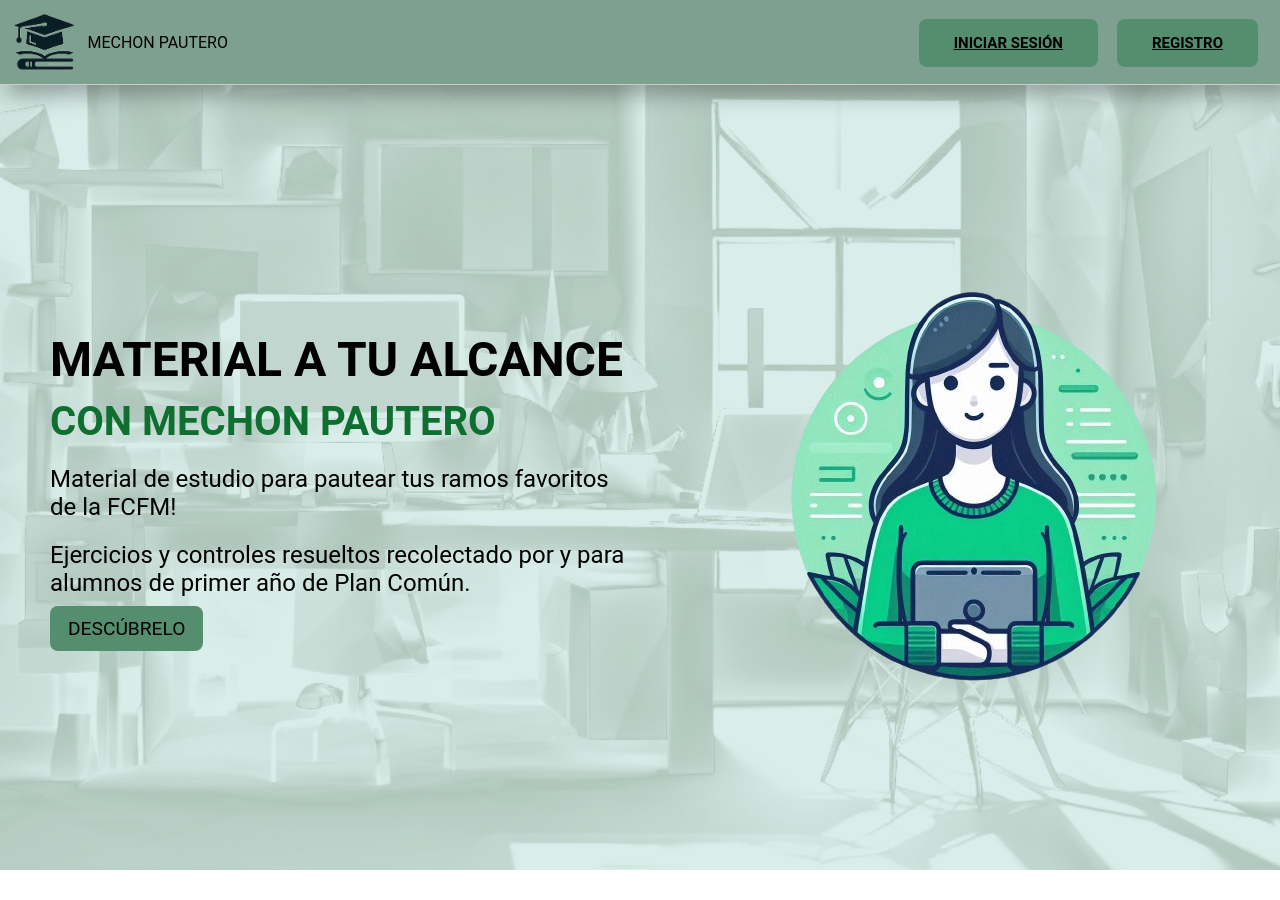
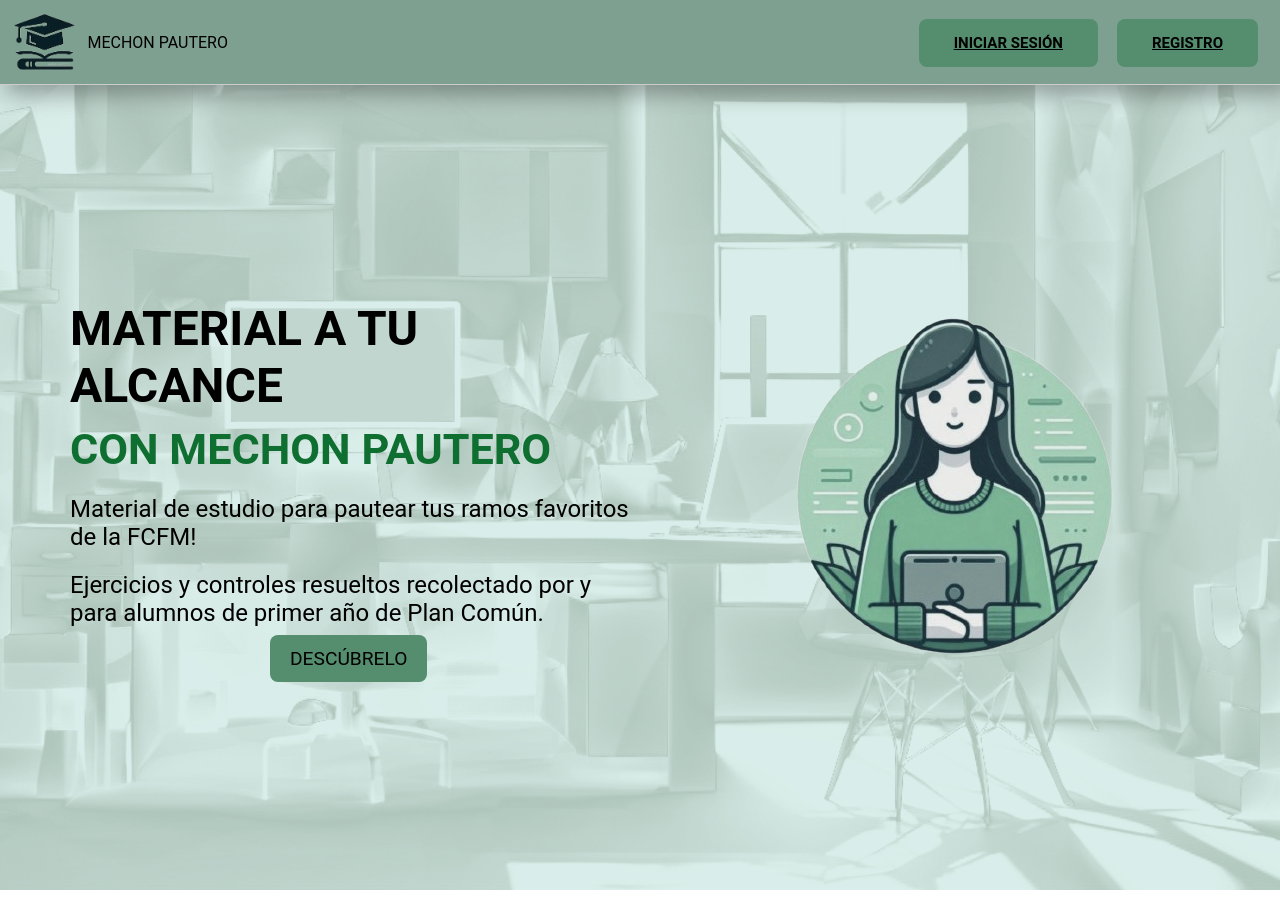
Before and after one commit to DCC-CC4401/2024-1-CC4401-1-grupo-9, a Django app: page / in a window 1280 px wide. Run offline with Django 5.2, Linux system fonts and the light colour scheme.

Commit message:
fix home
small changes to the home page

```diff
--- a/accounts/static/styles/home.css
+++ b/accounts/static/styles/home.css
@@ -1,11 +1,11 @@
 body {
     font-family: 'Roboto', sans-serif;
-    margin: 0;
+    margin: 20;
     background-image: url('../images/fondo.png');
     background-size: cover;
     background-repeat: no-repeat;
     background-position: center;
-    height: 100%;
+    overflow: hidden;
 }
 
 .home-header {
@@ -102,7 +102,7 @@ body {
 }
 
 .home-content h2 {
-    font-size: 2.5em;
+    font-size: 2.7em;
     margin: 10px 0;
     color: #0e6f30;
 }
@@ -114,7 +114,8 @@ body {
 }
 
 .home-content .discover-btn {
-    padding: 11px 18px;
+    margin: 10px 200px;
+    padding: 12px 20px;
     background-color: #548e6e;
     color: #000;
     text-decoration: none;
--- a/accounts/templates/home.html
+++ b/accounts/templates/home.html
@@ -1,6 +1,7 @@
 
 {% load static %}
 {% block css %}
+    <link rel="stylesheet" href="https://stackpath.bootstrapcdn.com/font-awesome/4.7.0/css/font-awesome.min.css">
     <link rel="stylesheet" href="{% static 'styles/nav.css' %}">
     <link rel="stylesheet" href="{% static 'styles/home.css' %}">
 {% endblock %}
@@ -39,7 +40,7 @@
             <a href="{% url 'login' %}" class="discover-btn">DESCÚBRELO</a>
         </div>
         <div class="home image">
-            <img src="{% static 'images/Home.png' %}" alt="Proyecto Tecnológico">
+            <img src="{% static 'images/homeFinal.png' %}" alt="Imagen">
         </div>
     </div>
 </div>
```
Also changed, not shown: accounts/static/images/Home.png (deleted), accounts/static/images/hola.jpg (deleted), accounts/static/images/home.jpeg (deleted), accounts/static/images/homeFinal.png (added).
